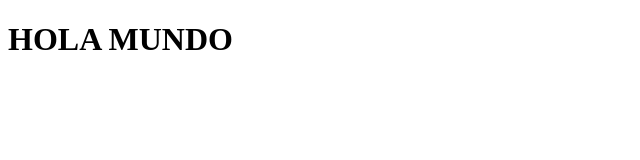
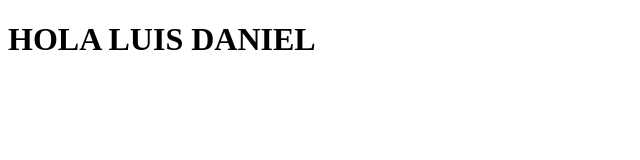
Before and after one commit to jesusdeltoror/claseDis, a plain HTML site: page index.html in a window 1280 px wide. Shown: the whole page, without its empty margins (0-640 px from the left). Drawn offline with Linux system fonts and the light colour scheme.

Commit message:
Rescurso v0.0.1

```diff
--- a/index.html
+++ b/index.html
@@ -8,7 +8,7 @@
     <link rel="stylesheet" href="./css/style.css">
 </head>
 <body>
-    <h1>HOLA MUNDO</h1>
+    <h1>HOLA LUIS DANIEL</h1>
 
     <script src="./js/index.js"></script>
 </body>
```
